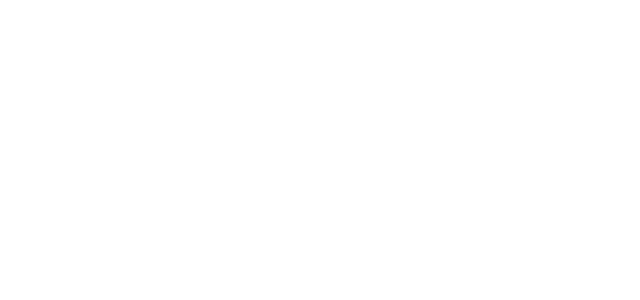
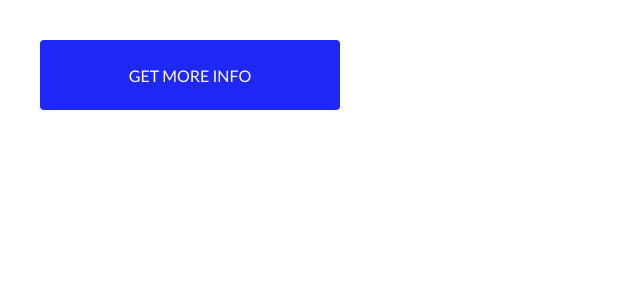
Before and after one commit to ArhiDesign/React_52_1_fs_TS, a React (Vite) app: page / in a window 1280 px wide. Shown: the top 300 px of the page, without its empty margins (0-640 px from the left). Built offline with nearby package versions, Linux system fonts and the light colour scheme.

Commit message:
Lesson11

```diff
--- a/src/App.tsx
+++ b/src/App.tsx
@@ -1,7 +1,6 @@
 
 
-
-
+import Lesson11 from "./lessons/Lesson11/Lesson11";
 import GlobalStyles from "./styles/GlobalStyles";
 
 //lessons
@@ -41,6 +40,7 @@ function App() {
       {/*<Lesson10 />*/}
       {/*<Homework10 />*/}
       {/*<Homework10_01 />*/}
+      <Lesson11 />
     </>
   );
 }
--- /dev/null
+++ b/src/lessons/Lesson11/Lesson11.tsx
@@ -0,0 +1,66 @@
+import { useState } from "react";
+import axios from "axios";
+import Button from "../../components/Button/Button";
+import Spinner from "../../components/Spinner/Spinner";
+import {
+  Lesson11Wrapper,
+  ResultBlock,
+  ButtonWrapper,
+  ErrorBlock,
+} from "./styles";
+
+function Lesson11() {
+  const [facts, setFacts] = useState<string[]>([]);
+  const [error, setError] = useState<string>("");
+  const [isLoading, setIsLoading] = useState<boolean>(false);
+
+  const CAT_FACT_URL = "https://catfact.ninja/fact";
+
+  const fetchCatFact = async () => {
+    setError("");
+    setIsLoading(true);
+
+    try {
+      const result = await axios.get(CAT_FACT_URL);
+      setFacts((prevFacts) => [...prevFacts, result.data.fact]);
+    } catch (error: any) {
+      setError("Error 404 Not Found");
+    } finally {
+      setIsLoading(false);
+    }
+  };
+
+  const deleteAllData = () => {
+    setFacts([]);
+  };
+
+  return (
+    <Lesson11Wrapper>
+      <ButtonWrapper>
+        <Button
+          name="GET MORE INFO"
+          onClick={fetchCatFact}
+          disabled={isLoading}
+        />
+      </ButtonWrapper>
+      {error && <ErrorBlock>{error}</ErrorBlock>}
+      {isLoading && <Spinner />}
+
+      {facts.length > 0 && (
+        <ResultBlock>
+          {facts.map((fact, index) => (
+            <p key={index}>{fact}</p>
+          ))}
+        </ResultBlock>
+      )}
+
+      {facts.length > 0 && (
+        <ButtonWrapper>
+          <Button name="DELETE ALL DATA" onClick={deleteAllData} />
+        </ButtonWrapper>
+      )}
+    </Lesson11Wrapper>
+  );
+}
+
+export default Lesson11;
--- /dev/null
+++ b/src/lessons/Lesson11/styles.ts
@@ -0,0 +1,40 @@
+import styled from "@emotion/styled";
+
+export const Lesson11Wrapper = styled.div`
+  display: flex;
+  flex-direction: column;
+  align-items: center;
+  gap: 20px;
+  padding: 40px;
+`;
+
+export const ButtonWrapper = styled.div`
+  width: 300px;
+`;
+
+export const ResultBlock = styled.div`
+  width: 600px;
+  max-height: 700px;
+  overflow-y: auto;
+  padding: 20px;
+  background-color: #28ebe4;
+  border-radius: 6px;
+  font-size: 18px;
+  font-weight: normal;
+  margin-top: 20px;
+
+  p {
+    margin: 20px 0;
+  }
+`;
+
+export const ErrorBlock = styled.div`
+  width: 600px;
+  padding: 20px;
+  background-color: #EBBBAB;
+  border: 2px solid #e61212;
+  border-radius: 6px;
+  color: #e61212;
+  font-size: 18px;
+  font-weight: bold;
+`;
```
